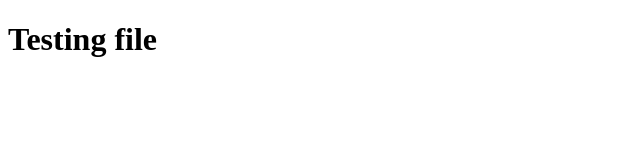
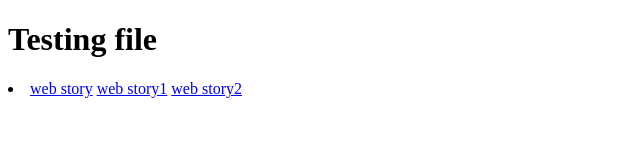
Before and after one commit to yasmim-creator/dbv, a plain HTML site: page index.html in a window 1280 px wide. Shown: the whole page, without its empty margins (0-640 px from the left). Drawn offline with Linux system fonts and the light colour scheme.

Commit message:
craindo menu web story

```diff
--- a/index.html
+++ b/index.html
@@ -7,5 +7,13 @@
 </head>
 <body>
     <h1>Testing file</h1>
+    <div>
+        <li>
+            <a href="https://chromewebstore.google.com/?hl=pt-BR">web story</a>
+            <a href="https://chromewebstore.google.com/?hl=pt-BR">web story1</a>
+            <a href="https://chromewebstore.google.com/?hl=pt-BR">web story2</a>
+
+        </li>
+    </div>
 </body>
 </html>
```
